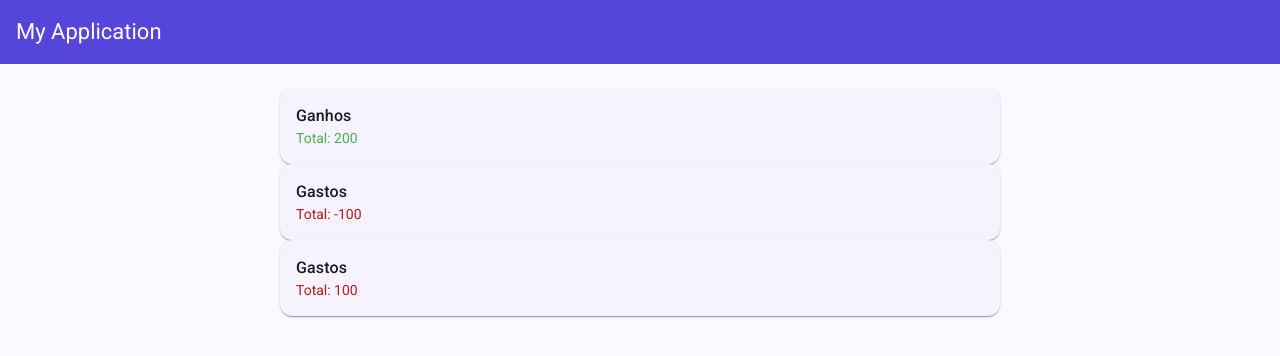
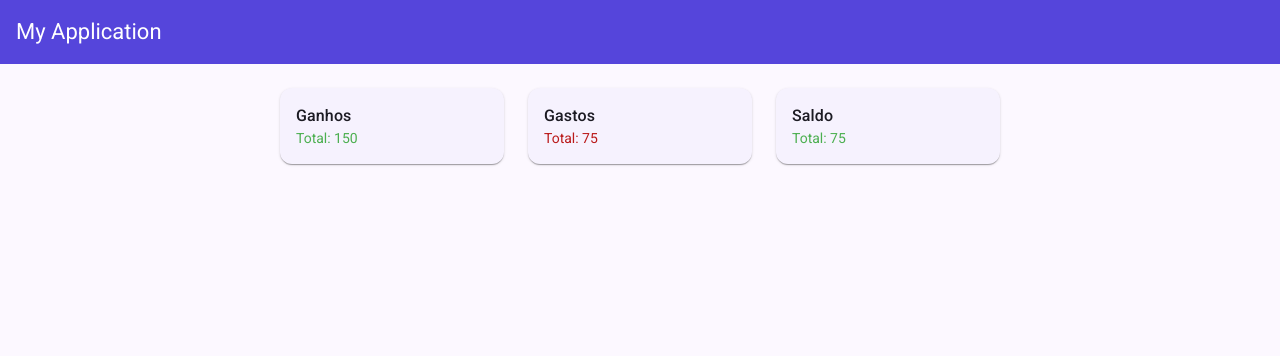
Before and after one commit to Luhsti/gerenciador-financeiro, an Angular app: page / in a window 1280 px wide. Shown: the top 356 px of the page. Built offline with nearby package versions, Linux system fonts and the light colour scheme.

Commit message:
finalizacao estruturacao modulo 1

```diff
--- a/angular.json
+++ b/angular.json
@@ -94,5 +94,8 @@
         }
       }
     }
+  },
+  "cli": {
+    "analytics": false
   }
 }
--- a/src/app/core/layout/layout.ts
+++ b/src/app/core/layout/layout.ts
@@ -1,10 +1,9 @@
 import { Component } from '@angular/core';
 import { Header } from './components/header/header';
-import { RouterOutlet } from "@angular/router";
 
 @Component({
   selector: 'app-layout',
-  imports: [Header, RouterOutlet],
+  imports: [Header],
   templateUrl: './layout.html',
   styleUrl: './layout.scss',
 })
--- /dev/null
+++ b/src/app/features/home/components/balance/balance.html
@@ -0,0 +1,20 @@
+<app-balance-card
+    class="card"
+    [type]="'income'"
+    [label]="'Ganhos'"
+    [value]='totalIncomes()'
+></app-balance-card>
+
+<app-balance-card
+    class="card"
+    [type]="'outcome'"
+    [label]="'Gastos'"
+    [value]='totalOutcomes()'
+></app-balance-card>
+
+<app-balance-card
+    class="card"
+    [type]="'balance'"
+    [label]="'Saldo'"
+    [value]='balance()'
+></app-balance-card>
--- /dev/null
+++ b/src/app/features/home/components/balance/balance.scss
@@ -0,0 +1,8 @@
+:host{
+    display: flex;
+    gap: 24px;
+}
+
+.card{
+    flex:1;
+}
--- /dev/null
+++ b/src/app/features/home/components/balance/balance.ts
@@ -0,0 +1,34 @@
+import { Component, computed, input } from '@angular/core';
+import { BalanceCard } from './components/balance-card/balance-card';
+
+@Component({
+  selector: 'app-balance',
+  imports: [BalanceCard],
+  templateUrl: './balance.html',
+  styleUrl: './balance.scss',
+})
+export class Balance {
+
+  transactions = input.required<{value: number, type: string}[]>();
+
+  totalIncomes = computed(() => {
+    return this.transactions().filter(
+      (item) => item.type === 'income'
+    ).reduce(
+      (acc, item) => acc + item.value, 0
+    );
+  })
+
+  totalOutcomes = computed(() => {
+    return this.transactions().filter(
+      (item) => item.type === 'outcome'
+    ).reduce(
+      (acc, item) => acc + item.value, 0
+    );
+  })
+
+  balance = computed(() => {
+    return this.totalIncomes() - this.totalOutcomes();
+  })
+
+}
--- a/src/app/features/home/home.html
+++ b/src/app/features/home/home.html
@@ -1,17 +1 @@
-<app-balance-card
-    [type]="'income'"
-    [label]="'Ganhos'"
-    [value]='200'
-></app-balance-card>
-
-<app-balance-card
-    [type]="'balance'"
-    [label]="'Gastos'"
-    [value]='-100'
-></app-balance-card>
-
-<app-balance-card
-    [type]="'outcome'"
-    [label]="'Gastos'"
-    [value]='100'
-></app-balance-card>
+<app-balance [transactions]="transactions()"></app-balance>
--- a/src/app/features/home/home.ts
+++ b/src/app/features/home/home.ts
@@ -1,12 +1,18 @@
-import { Component } from '@angular/core';
-import { BalanceCard } from './components/balance-card/balance-card';
+import { Component, signal } from '@angular/core';
+import { Balance } from './components/balance/balance';
 
 @Component({
   selector: 'app-home',
-  imports: [BalanceCard],
+  imports: [Balance],
   templateUrl: './home.html',
   styleUrl: './home.scss',
 })
 export class Home {
+  transactions = signal([
+    {value: 100, type: 'income'},
+    {value: 50, type: 'income'},
+    {value: 50, type: 'outcome'},
+    {value: 25, type: 'outcome'},
+  ]);
 
 }
```
Also changed, not shown: src/app/features/home/components/balance/components/balance-card/balance-card.html (renamed from src/app/features/home/components/balance-card/balance-card.html), src/app/features/home/components/balance/components/balance-card/balance-card.scss (renamed from src/app/features/home/components/balance-card/balance-card.scss), src/app/features/home/components/balance/components/balance-card/balance-card.ts (renamed from src/app/features/home/components/balance-card/balance-card.ts), 2 other files (tests, documents, lock files or other folders).
